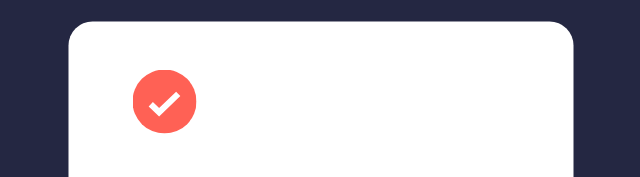
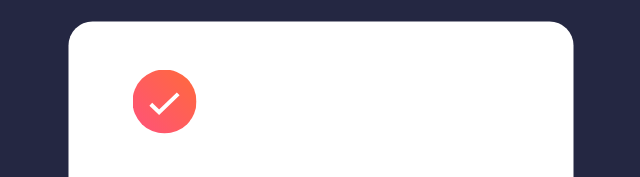
Before and after one commit to RealKendpr/newsletter-signup-fem-1, a plain HTML site: page index.html in a window 1280 px wide. Both pictures are taken after typing "name@example.com" into the empty fields and a click on the button "Subscribe to montly newsletter". Shown: the part 120-297 px from the top of the page, 319-959 px from the left. Drawn offline with Linux system fonts and the light colour scheme.

Commit message:
Update index.html
- Replaced the success icon

```diff
--- a/index.html
+++ b/index.html
@@ -128,7 +128,7 @@
 
       <div class="success-card">
         <div class="thankyou">
-          <img src="./assets/images/icon-list.svg" alt="" />
+          <img src="./assets/images/icon-success.svg" alt="" />
           <p>Thanks for subscribing!</p>
           <p>
             A confirmation email has been sent to
```
